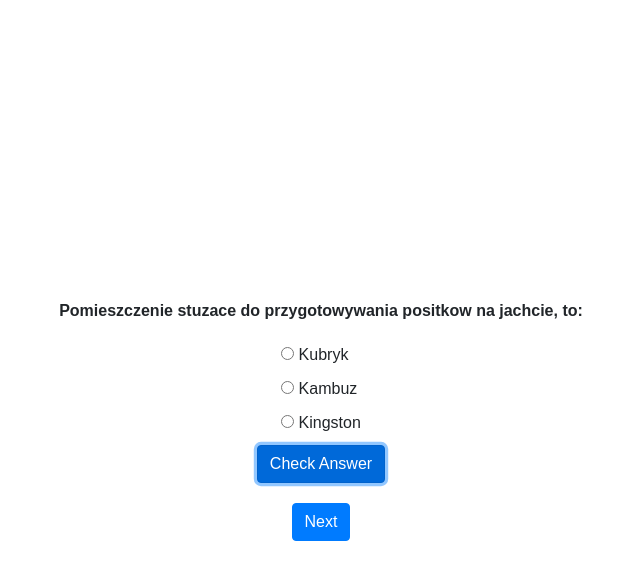
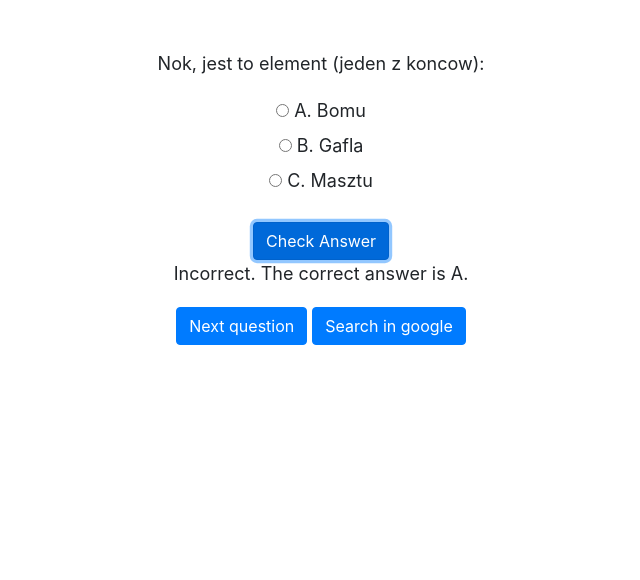
Before and after one commit to fwardzic/SailingExam, a plain HTML site: page index.html in a window 1280 px wide. Both pictures are taken after a click on the button "Check Answer". Shown: the whole page, without its empty margins (319-959 px from the left). Drawn offline with nearby package versions, Linux system fonts and the light colour scheme.

Commit message:
added search in google button and cleanup

```diff
--- a/index.html
+++ b/index.html
@@ -1,63 +1,49 @@
 <!DOCTYPE html>
 <html>
 <head>
-  <meta charset="UTF-8">
     <title>Learning Test Questions</title>
-  <!-- Add Bootstrap CSS -->
-  <link rel="stylesheet" href="https://stackpath.bootstrapcdn.com/bootstrap/4.5.2/css/bootstrap.min.css">
+    <link rel="stylesheet" href="https://stackpath.bootstrapcdn.com/bootstrap/4.5.0/css/bootstrap.min.css">
     <style>
-    body {
-      font-family: Arial, sans-serif;
-      padding: 20px;
-      font-size: 16px;
+        .container {
+            text-align: center;
+            margin-top: 50px;
+            font-size: 18px;
         }
-
-    #question-container {
-      display: flex;
-      flex-direction: column;
-      align-items: center;
-      justify-content: center;
-      height: 100vh;
-    }
-
         .question {
-      font-weight: bold;
             margin-bottom: 20px;
         }
-
-    .answer {
-      margin-bottom: 10px;
+        .answers {
+            margin-bottom: 20px;
         }
-
-    .result {
-      font-weight: bold;
-      margin-top: 20px;
+        .feedback {
+            margin-bottom: 20px;
         }
-
-    .correct {
-      color: green;
-      font-weight: bold;
+        .next-button {
+            margin-bottom: 20px;
         }
-
-    .incorrect {
-      color: red;
-      font-weight: bold;
+        .search-button {
+            margin-bottom: 20px;
         }
     </style>
 </head>
 <body>
-  <div id="question-container" class="container">
-    <div id="question" class="question"></div>
-    <div id="answers"></div>
-    <button id="check-button" class="btn btn-primary">Check Answer</button>
-    <div id="result" class="result"></div>
-    <button id="next-button" class="btn btn-primary">Next</button>
+    <div class="container">
+        <div class="question" id="question"></div>
+        <div class="answers">
+            <input type="radio" name="answer" value="A" id="answerA">
+            <label for="answerA" id="labelA"></label><br>
+            <input type="radio" name="answer" value="B" id="answerB">
+            <label for="answerB" id="labelB"></label><br>
+            <input type="radio" name="answer" value="C" id="answerC">
+            <label for="answerC" id="labelC"></label><br>
+        </div>
+        <button class="btn btn-primary" onclick="checkAnswer()">Check Answer</button>
+        <div class="feedback" id="feedback"></div>
+        <button class="btn btn-primary" onclick="nextQuestion()">Next question</button>
+        <button class="btn btn-primary" onclick="searchQuestion()" class="search-button">Search in google</button>
     </div>
 
-  <!-- Add Bootstrap JS -->
-  <script src="https://stackpath.bootstrapcdn.com/bootstrap/4.5.2/js/bootstrap.min.js"></script>
     <script>
-    // Sample input data
         var questions = [
             {
                 "question": "Nok, jest to element (jeden z koncow):",
@@ -126,72 +112,100 @@
         ]
 
         var currentQuestionIndex = -1;
-    var previousQuestionIndexes = [];
+        var feedbackElement = document.getElementById("feedback");
 
-    // Function to pick a random question that is different from the current question
-    function pickRandomQuestion() {
-      var availableQuestions = questions.filter(function(question, index) {
-        return previousQuestionIndexes.indexOf(index) === -1;
-      });
+        function displayQuestion() {
+            var questionElement = document.getElementById("question");
+            var labelA = document.getElementById("labelA");
+            var labelB = document.getElementById("labelB");
+            var labelC = document.getElementById("labelC");
 
-      if (availableQuestions.length === 0) {
-        // If all questions have been displayed, reset the previousQuestionIndexes array
-        previousQuestionIndexes = [];
-        availableQuestions = questions;
-      }
-
-      var randomIndex = Math.floor(Math.random() * availableQuestions.length);
-      currentQuestionIndex = questions.indexOf(availableQuestions[randomIndex]);
-      previousQuestionIndexes.push(currentQuestionIndex);
-
-      var question = availableQuestions[randomIndex];
-
-      // Update the question display
-      document.getElementById('question').innerHTML = question.question;
-
-      // Update the answers display
-      var answersHTML = '';
-      answersHTML += '<div class="answer"><input type="radio" name="answer" value="A"> ' + question.answerA + '</div>';
-      answersHTML += '<div class="answer"><input type="radio" name="answer" value="B"> ' + question.answerB + '</div>';
-      answersHTML += '<div class="answer"><input type="radio" name="answer" value="C"> ' + question.answerC + '</div>';
-      document.getElementById('answers').innerHTML = answersHTML;
-
-      // Clear the result display
-      document.getElementById('result').innerHTML = '';
-    }
-
-    // Function to check the selected answer
-    function checkAnswer() {
-      var selectedAnswer = document.querySelector('input[name="answer"]:checked');
-      if (selectedAnswer) {
-        var selectedValue = selectedAnswer.value;
-        var question = questions[currentQuestionIndex];
-
-        // Check if the selected answer is correct
-        if (selectedValue === question.correctAnswer) {
-          document.getElementById('result').innerHTML = 'Correct!';
-          selectedAnswer.parentElement.classList.add('correct');
-        } else {
-          document.getElementById('result').innerHTML = 'Incorrect. The correct answer is ' + question.correctAnswer;
-          selectedAnswer.parentElement.classList.add('incorrect');
-        }
+            if (currentQuestionIndex >= 0 && currentQuestionIndex < questions.length) {
+                var currentQuestion = questions[currentQuestionIndex];
+                questionElement.textContent = currentQuestion.question;
+                labelA.textContent = "A. " + currentQuestion.answerA;
+                labelB.textContent = "B. " + currentQuestion.answerB;
+                labelC.textContent = "C. " + currentQuestion.answerC;
+                feedbackElement.textContent = "";
+                clearSelectedAnswer();
             }
         }
 
-    // Function to handle the "Next" button click
-    function nextQuestion() {
-      checkAnswer();
-      pickRandomQuestion();
+        function checkAnswer() {
+            var selectedAnswer = getSelectedAnswer();
+            var currentQuestion = questions[currentQuestionIndex];
+            var feedback = "";
+
+            if (selectedAnswer === currentQuestion.correctAnswer) {
+                feedback = "Correct!";
+            } else {
+                feedback = "Incorrect. The correct answer is " + currentQuestion.correctAnswer + ".";
             }
 
-    // Attach event listener to the "Check Answer" button
-    document.getElementById('check-button').addEventListener('click', checkAnswer);
+            feedbackElement.textContent = feedback;
+            highlightCorrectAnswer();
+        }
 
-    // Attach event listener to the "Next" button
-    document.getElementById('next-button').addEventListener('click', nextQuestion);
+        function nextQuestion() {
+            if (currentQuestionIndex < questions.length - 1) {
+                currentQuestionIndex++;
+                displayQuestion();
+            }
+        }
 
-    // Initialize with the first question
-    pickRandomQuestion();
+        function getSelectedAnswer() {
+            var answerElements = document.getElementsByName("answer");
+
+            for (var i = 0; i < answerElements.length; i++) {
+                if (answerElements[i].checked) {
+                    return answerElements[i].value;
+                }
+            }
+
+            return null;
+        }
+
+        function clearSelectedAnswer() {
+            var answerElements = document.getElementsByName("answer");
+
+            for (var i = 0; i < answerElements.length; i++) {
+                answerElements[i].checked = false;
+            }
+        }
+
+        function highlightCorrectAnswer() {
+            var selectedAnswer = getSelectedAnswer();
+            var currentQuestion = questions[currentQuestionIndex];
+            var labelA = document.getElementById("labelA");
+            var labelB = document.getElementById("labelB");
+            var labelC = document.getElementById("labelC");
+
+            if (selectedAnswer === "A") {
+                labelA.style.color = currentQuestion.correctAnswer === "A" ? "green" : "red";
+            } else {
+                labelA.style.color = "";
+            }
+
+            if (selectedAnswer === "B") {
+                labelB.style.color = currentQuestion.correctAnswer === "B" ? "green" : "red";
+            } else {
+                labelB.style.color = "";
+            }
+
+            if (selectedAnswer === "C") {
+                labelC.style.color = currentQuestion.correctAnswer === "C" ? "green" : "red";
+            } else {
+                labelC.style.color = "";
+            }
+        }
+
+        function searchQuestion() {
+            var currentQuestion = questions[currentQuestionIndex];
+            var googleSearchUrl = "https://www.google.com/search?q=" + encodeURIComponent(currentQuestion.question);
+            window.open(googleSearchUrl, "_blank");
+        }
+
+        nextQuestion();
     </script>
 </body>
 </html>
```
Also changed, not shown: index2.html (deleted, +0 -98 lines). Lines whose indentation alone changed are shown as unchanged.
